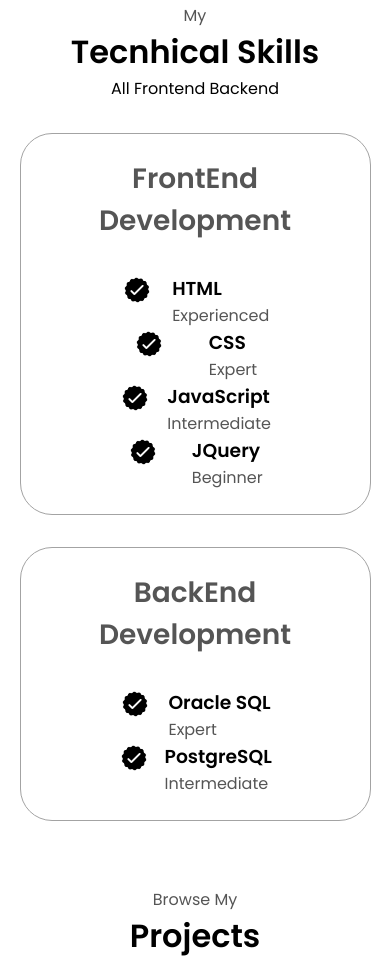
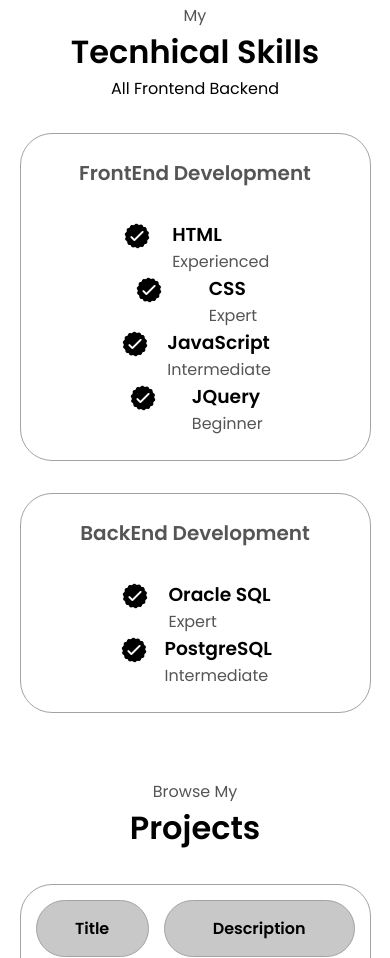
Before and after one commit to rohitpednekar24/Portfolio1, a plain HTML site: page index.html in a window 390 px wide. Shown: the part 1650-2608 px from the top of the page. Drawn offline with Linux system fonts and the light colour scheme.

Commit message:
last comit

```diff
--- a/media.css
+++ b/media.css
@@ -71,7 +71,7 @@
     .nav-links li a {
       font-size: 1rem;
     }
-    .experience-sub-title {
+    .skill-sub-title {
       font-size: 1.25rem;
     }
     .logo {
```
Also changed, not shown: index.html (+0 -2 lines).
